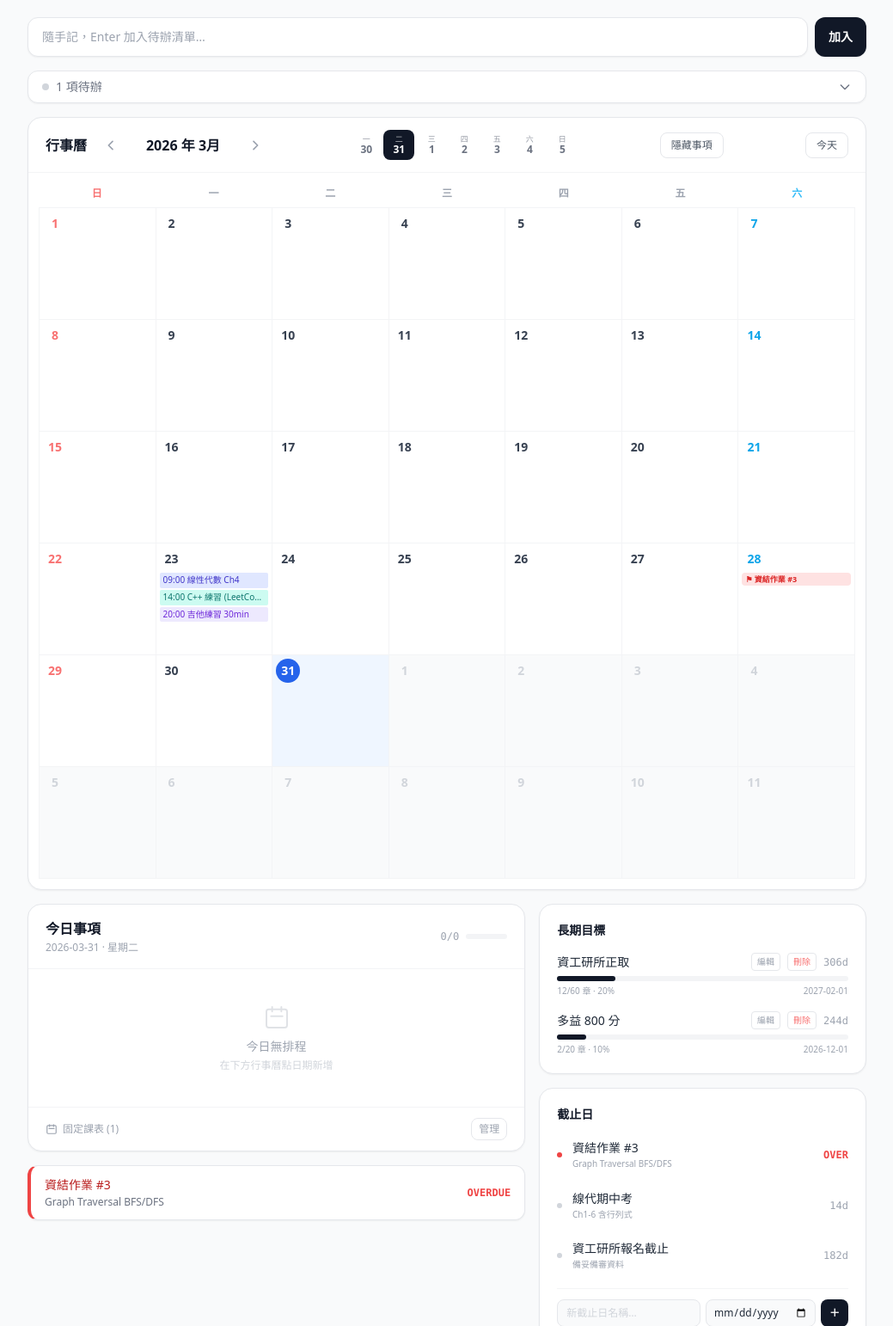
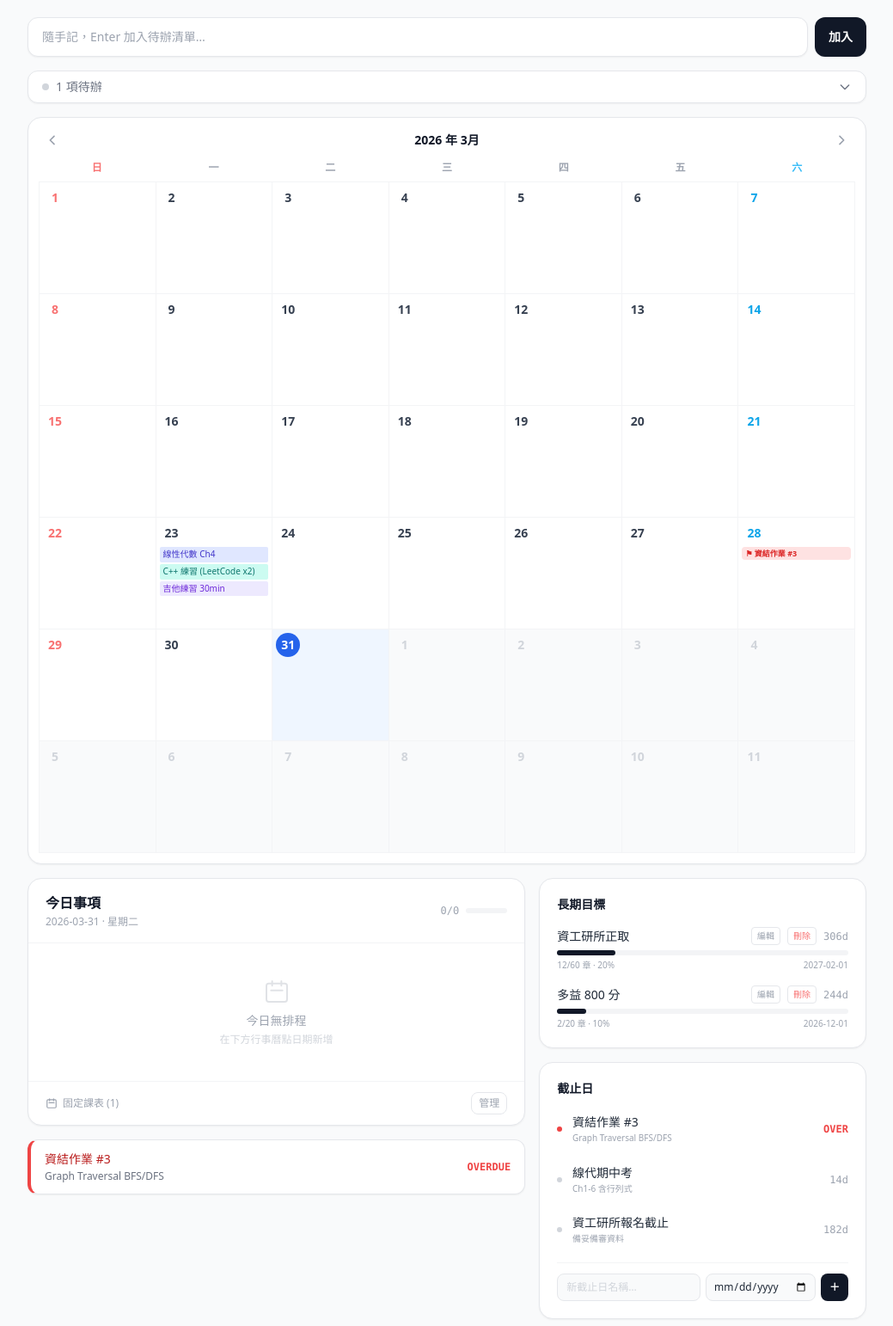
Before and after one commit to jdfiss/commmand-cenrter, a Flask app: page / in a window 1280 px wide. Shown: the part 57-1599 px from the top of the page at 86% size, without its empty margins (120-1159 px from the left). Run offline with Flask 3, Linux system fonts and the light colour scheme; some libraries are stand-ins or nearby versions.

Commit message:
feat: habit edit button, cal pills name-only, remove cal header
- Habits: pencil edit button always visible on each row (no need to swipe)
- Calendar pills: show task name only, no time prefix
- Calendar: remove title header bar, month nav is now compact inside grid

Co-Authored-By: Claude Sonnet 4.6 <noreply@anthropic.com>

```diff
--- a/templates/index.html
+++ b/templates/index.html
@@ -108,32 +108,22 @@
 
     <!-- ═══ Calendar ═══ -->
     <div id="section-calendar" class="bg-white border-y sm:border border-gray-200 sm:rounded-2xl shadow-sm overflow-hidden -mx-4 sm:mx-0">
-        <!-- Calendar header -->
-        <div class="flex items-center justify-between px-5 py-3.5 border-b border-gray-100">
-            <div class="flex items-center gap-3">
-                <span onclick="toggleSection('section-calendar')" class="text-base font-bold text-gray-900 cursor-pointer hover:text-gray-500 transition select-none">行事曆</span>
-                <div class="flex items-center gap-1">
-                <button onclick="prevMonth()" class="w-8 h-8 flex items-center justify-center rounded-lg hover:bg-gray-100 text-gray-400 hover:text-gray-700 transition active:scale-90">
-                    <svg class="w-4 h-4" fill="none" stroke="currentColor" viewBox="0 0 24 24"><path stroke-linecap="round" stroke-linejoin="round" stroke-width="2.5" d="M15 19l-7-7 7-7"/></svg>
-                </button>
-                <span id="cal-month-label" class="text-base font-bold text-gray-900 w-32 text-center select-none"></span>
-                <button onclick="nextMonth()" class="w-8 h-8 flex items-center justify-center rounded-lg hover:bg-gray-100 text-gray-400 hover:text-gray-700 transition active:scale-90">
-                    <svg class="w-4 h-4" fill="none" stroke="currentColor" viewBox="0 0 24 24"><path stroke-linecap="round" stroke-linejoin="round" stroke-width="2.5" d="M9 5l7 7-7 7"/></svg>
-                </button>
-                </div>
-            </div>
-            <!-- Weekly mini strip -->
-            <div id="weekly-strip" class="hidden sm:flex items-center gap-0.5"></div>
-            <button id="cal-hide-btn" onclick="toggleCalEvents()" class="text-xs font-medium text-gray-600 hover:text-gray-900 border border-gray-200 hover:border-gray-400 px-3 py-1.5 rounded-lg transition active:scale-95">隱藏事項</button>
-            <button onclick="goToday()" class="text-xs font-medium text-gray-600 hover:text-gray-900 border border-gray-200 hover:border-gray-400 px-3 py-1.5 rounded-lg transition active:scale-95">今天</button>
-        </div>
-
         <!-- Mobile backdrop -->
         <div id="cal-backdrop" class="hidden fixed inset-0 bg-black/50 z-30 lg:hidden backdrop-blur-sm" onclick="closeDayPanel()"></div>
 
         <div class="flex">
             <!-- Calendar grid -->
             <div class="flex-1 p-2 sm:p-3">
+                <!-- Compact month nav -->
+                <div class="flex items-center justify-between mb-1.5 px-0.5">
+                    <button onclick="prevMonth()" class="w-7 h-7 flex items-center justify-center rounded-lg hover:bg-gray-100 text-gray-400 hover:text-gray-700 transition active:scale-90">
+                        <svg class="w-4 h-4" fill="none" stroke="currentColor" viewBox="0 0 24 24"><path stroke-linecap="round" stroke-linejoin="round" stroke-width="2.5" d="M15 19l-7-7 7-7"/></svg>
+                    </button>
+                    <button onclick="goToday()" id="cal-month-label" class="text-sm font-bold text-gray-900 select-none hover:text-gray-500 transition"></button>
+                    <button onclick="nextMonth()" class="w-7 h-7 flex items-center justify-center rounded-lg hover:bg-gray-100 text-gray-400 hover:text-gray-700 transition active:scale-90">
+                        <svg class="w-4 h-4" fill="none" stroke="currentColor" viewBox="0 0 24 24"><path stroke-linecap="round" stroke-linejoin="round" stroke-width="2.5" d="M9 5l7 7-7 7"/></svg>
+                    </button>
+                </div>
                 <div class="grid grid-cols-7 mb-1">
                     <div class="text-center text-xs font-semibold text-red-400 py-1">日</div>
                     <div class="text-center text-xs font-semibold text-gray-400 py-1">一</div>
@@ -479,8 +469,9 @@
             {% for habit in habit_defs %}
             {% set done = habit in habit_today %}
             <div data-swipe-habit data-habit="{{ habit }}" data-idx="{{ loop.index0 }}" class="rounded-lg overflow-hidden">
+            <div class="swipe-content flex items-center gap-3 py-2 rounded-lg hover:bg-gray-50 px-2">
                 <button id="habit-{{ loop.index0 }}" onclick="toggleHabit('{{ habit }}', {{ loop.index0 }})"
-                class="swipe-content w-full flex items-center gap-3 py-2 rounded-lg transition active:scale-[0.99] text-left hover:bg-gray-50 px-2">
+                    class="flex items-center gap-3 flex-1 min-w-0 text-left transition active:scale-[0.99]">
                     <div class="w-4 h-4 rounded-full border-2 flex items-center justify-center shrink-0 transition
                         {% if done %}bg-gray-900 border-gray-900{% else %}border-gray-300{% endif %}">
                         {% if done %}<svg class="w-2.5 h-2.5 text-white" fill="currentColor" viewBox="0 0 20 20"><path fill-rule="evenodd" d="M16.707 5.293a1 1 0 010 1.414l-8 8a1 1 0 01-1.414 0l-4-4a1 1 0 011.414-1.414L8 12.586l7.293-7.293a1 1 0 011.414 0z" clip-rule="evenodd"></path></svg>{% endif %}
@@ -488,6 +479,10 @@
                     <span class="text-sm flex-1 {% if done %}line-through text-gray-400{% else %}text-gray-700{% endif %}">{{ habit }}</span>
                     {% if habit_streaks[habit] > 0 %}<span class="text-xs text-orange-500 shrink-0">🔥{{ habit_streaks[habit] }}</span>{% endif %}
                 </button>
+                <button onclick="openRenameHabit('{{ habit }}')" class="w-6 h-6 flex items-center justify-center text-gray-300 hover:text-gray-600 rounded transition shrink-0">
+                    <svg class="w-3.5 h-3.5" fill="none" stroke="currentColor" viewBox="0 0 24 24"><path stroke-linecap="round" stroke-linejoin="round" stroke-width="2" d="M15.232 5.232l3.536 3.536M9 11l6.536-6.536a2 2 0 012.828 2.828L11.828 13.828A2 2 0 0110.414 14.25H9v-1.414A2 2 0 019.586 11.5z"/></svg>
+                </button>
+            </div>
             </div>
             {% endfor %}
         </div>
@@ -1248,7 +1243,7 @@
                 const [bg, fg] = t.completed ? ['bg-gray-100','text-gray-400'] : getEventStyle(t.task, t.color);
                 const pill = document.createElement('div');
                 pill.className = `text-[10px] leading-snug rounded-sm px-1 py-0.5 mb-0.5 truncate font-medium ${bg} ${fg} ${t.completed ? 'line-through opacity-40' : ''}`;
-                pill.textContent = (t.time && t.time !== '00:00') ? `${t.time} ${t.task}` : t.task;
+                pill.textContent = t.task;
                 cell.appendChild(pill);
             });
             if (showPills && tasks.length > 3) {
@@ -1265,7 +1260,6 @@
     let calEventsHidden = false;
     function toggleCalEvents() {
         calEventsHidden = !calEventsHidden;
-        document.getElementById('cal-hide-btn').textContent = calEventsHidden ? '顯示事項' : '隱藏事項';
         renderCalendar();
     }
     function isDeadlineWithin2Days(dateStr) {
```
Lines whose indentation alone changed are shown as unchanged.
